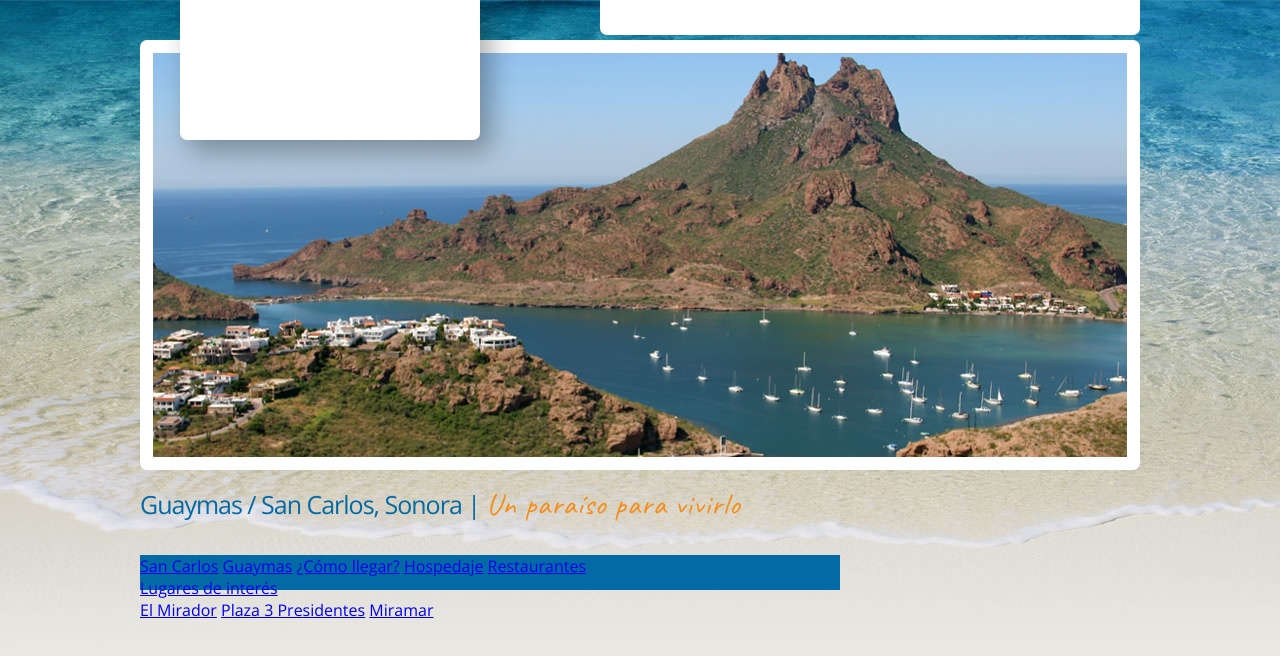
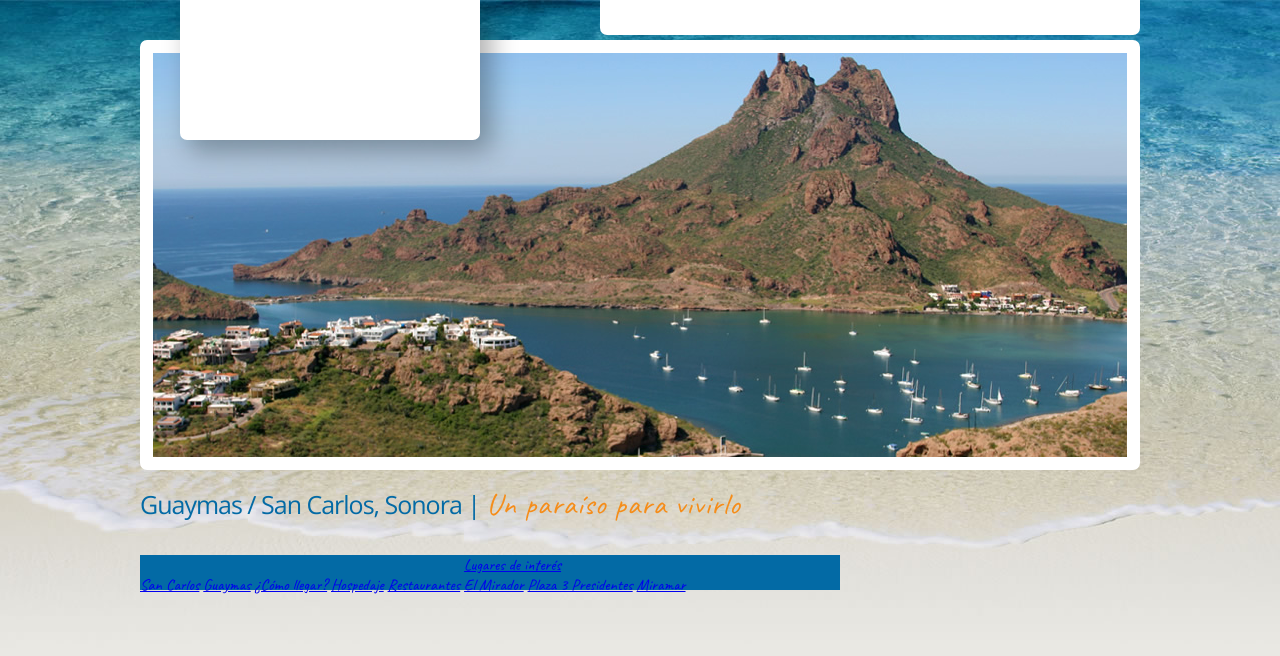
Before and after one commit to OscarF95/SanCarlos, a plain HTML site: page index.html in a window 1280 px wide. Drawn offline with nearby package versions, Linux system fonts and the light colour scheme.

Commit message:
Tipo de letra Caveat

```diff
--- a/css/main.css
+++ b/css/main.css
@@ -80,6 +80,7 @@ body{
 	position: absolute;
 	top: 555px;
 	left: 0px;
+	font-family: "Caveat", sans-serif;
 }
 
 #wrapperContent{
```
